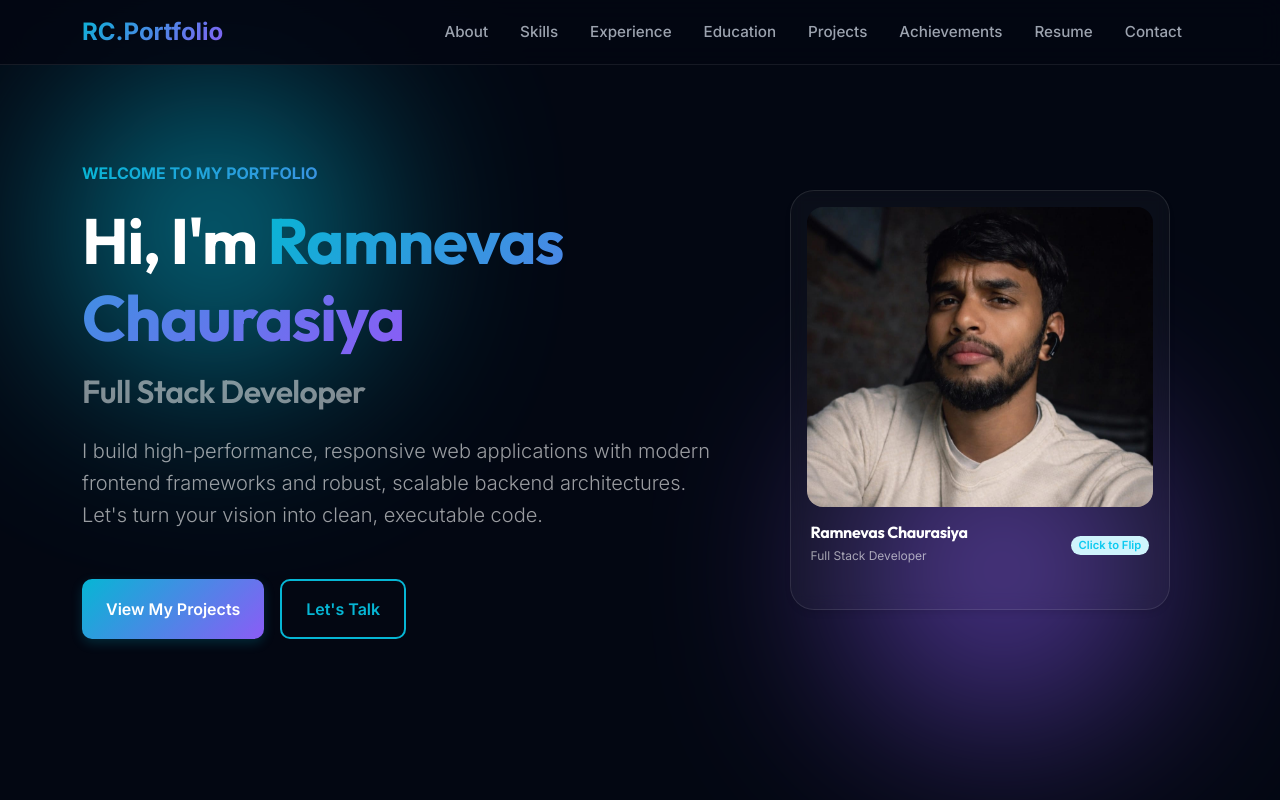
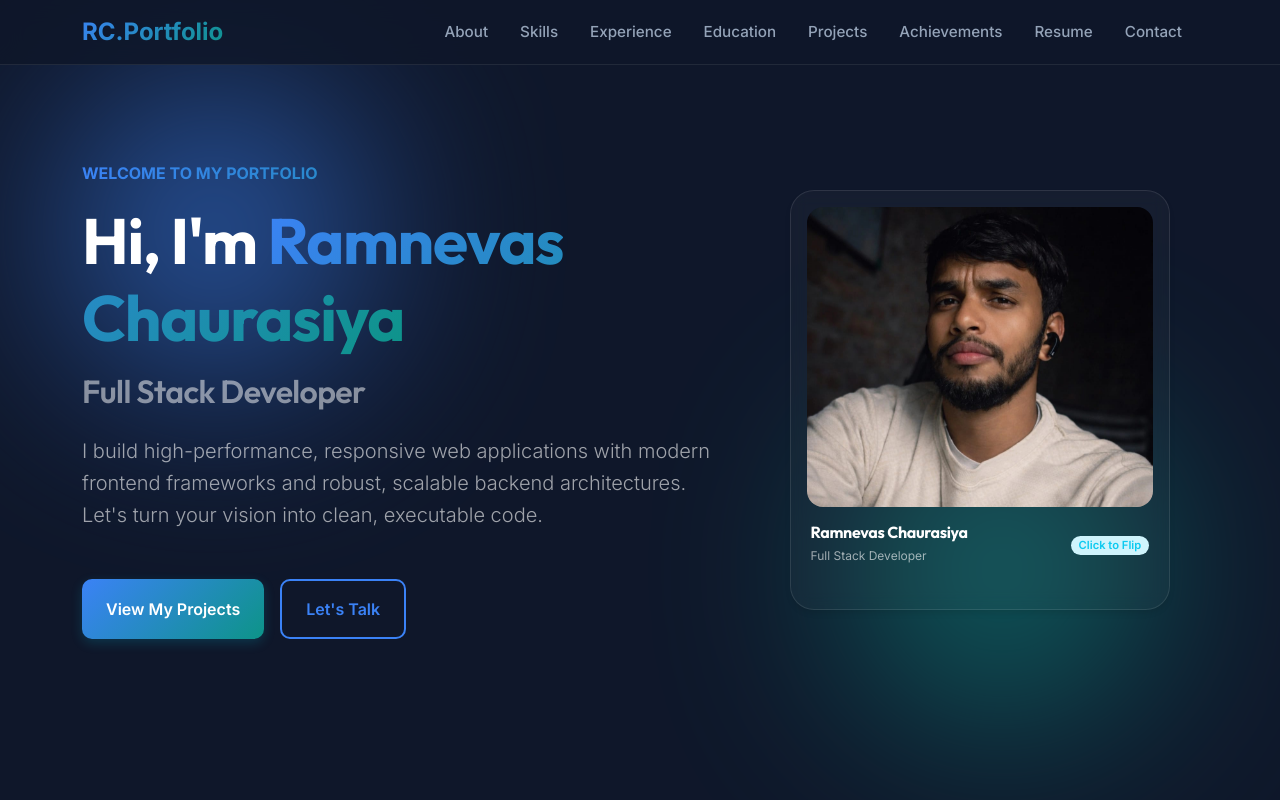
Before and after one commit to mr-rchaurasiya/ramnevas-portfolio, a React (Vite) app in the folder frontend/: page / in a window 1280 px wide. Shown: the top 800 px of the page. Built offline with nearby package versions, Linux system fonts and the light colour scheme; no server answers.

Commit message:
style: apply royal blue and slate navy theme to hover effects and cards

```diff
--- a/frontend/src/styles/custom.css
+++ b/frontend/src/styles/custom.css
@@ -3,16 +3,16 @@
   --font-heading: 'Outfit', sans-serif;
   --font-body: 'Inter', sans-serif;
 
-  --bg-dark-base: #030712;
-  --bg-dark-card: rgba(17, 24, 39, 0.7);
-  --bg-dark-nav: rgba(3, 7, 18, 0.85);
+  --bg-dark-base: #0f172a;        /* Rich Slate Navy */
+  --bg-dark-card: rgba(30, 41, 59, 0.7); /* Slate 800 with opacity */
+  --bg-dark-nav: rgba(15, 23, 42, 0.85); /* Slate 900 translucent */
 
-  --primary-accent: #06b6d4;      /* Cyber cyan */
-  --secondary-accent: #8b5cf6;    /* Vibrant violet */
-  --text-primary: #f3f4f6;        /* Slate 100 */
-  --text-muted: #9ca3af;          /* Slate 400 */
+  --primary-accent: #3b82f6;      /* Premium Royal Blue */
+  --secondary-accent: #0d9488;    /* Deep Emerald Teal */
+  --text-primary: #f8fafc;        /* Slate 50 (crisp white) */
+  --text-muted: #94a3b8;          /* Slate 400 (readable grey) */
   --border-color: rgba(255, 255, 255, 0.08);
-  --border-glow: rgba(6, 182, 212, 0.15);
+  --border-glow: rgba(59, 130, 246, 0.12);
 
   --transition-smooth: all 0.25s cubic-bezier(0.4, 0, 0.2, 1);
 }
@@ -125,7 +125,7 @@ h1, h2, h3, h4, h5, h6 {
 
 .card-glass:hover {
   transform: translateY(-4px);
-  border-color: rgba(6, 182, 212, 0.3);
+  border-color: rgba(59, 130, 246, 0.25);
   box-shadow: 0 10px 20px -10px var(--border-glow);
 }
 
```
